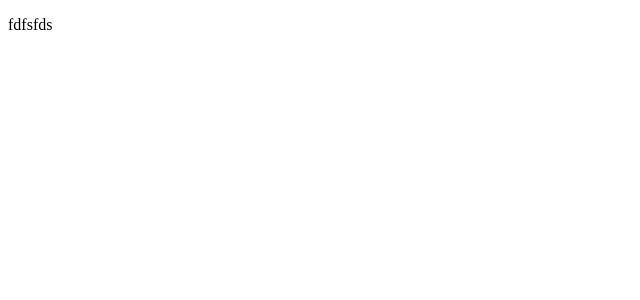
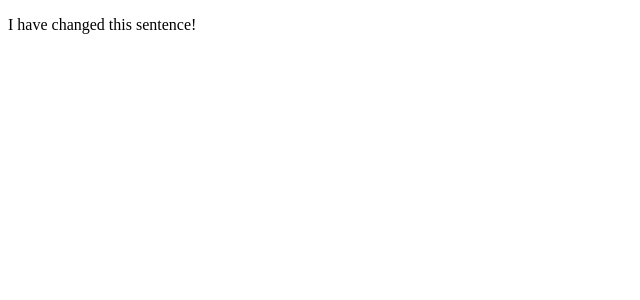
Before and after one commit to iamPsk/spha-profile, an Angular app: page / in a window 1280 px wide. Shown: the top 300 px of the page, without its empty margins (0-640 px from the left). Built offline with nearby package versions, Linux system fonts and the light colour scheme.

Commit message:
changed home page sentence

```diff
--- a/src/app/components/home/home.component.html
+++ b/src/app/components/home/home.component.html
@@ -1,3 +1,3 @@
 <p>
-  fdfsfds
+  I have changed this sentence!
 </p>
```
